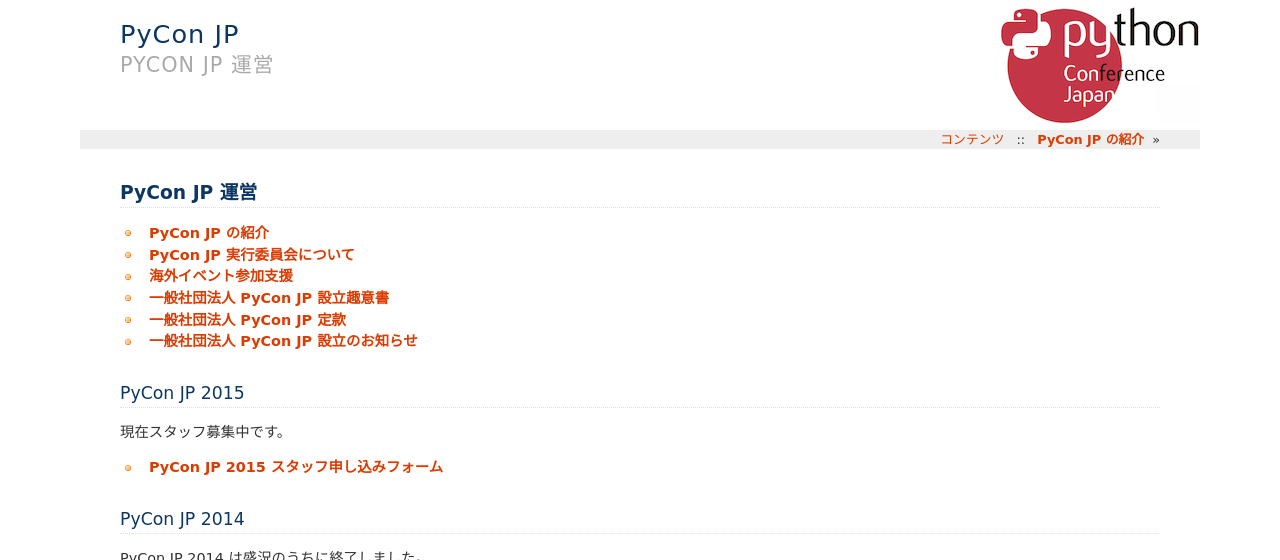
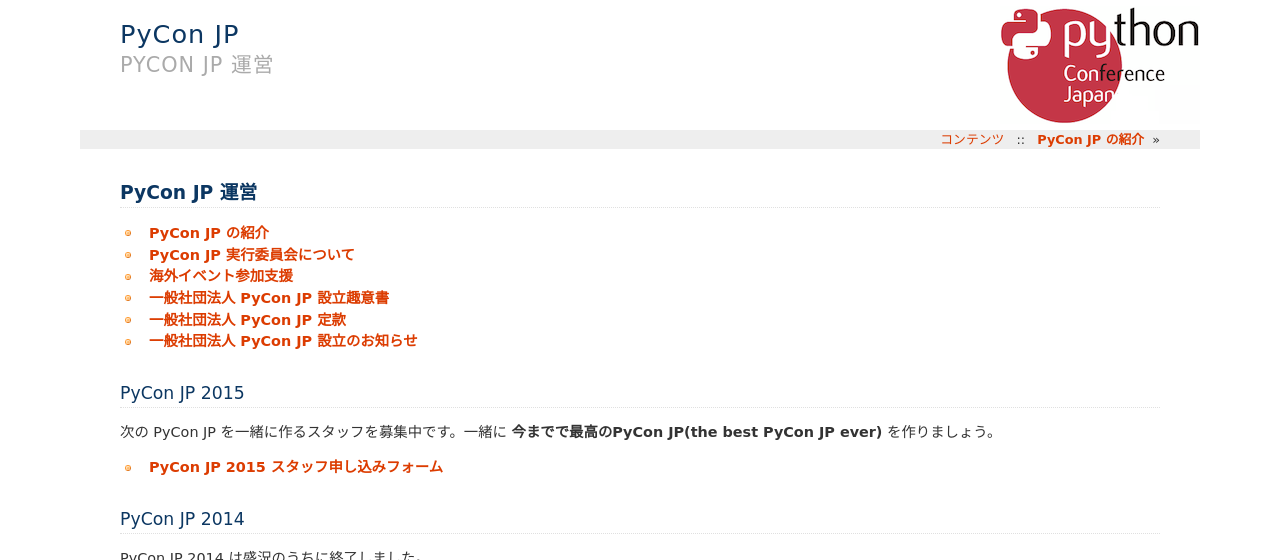
Before and after one commit to pyconjp/www.pycon.jp, a Sphinx documentation site: the page built from source/index.rst, in a window 1280 px wide and 900 px high, cut to the strip 0-560 px from the top of the window. Built offline with Sphinx 7.4.7, drawn with Linux system fonts in a browser that asks for light colours.

Commit message:
募集テキストを追加

```diff
--- a/source/index.rst
+++ b/source/index.rst
@@ -16,7 +16,7 @@
 
 PyCon JP 2015
 =============
-現在スタッフ募集中です。
+次の PyCon JP を一緒に作るスタッフを募集中です。一緒に **今までで最高のPyCon JP(the best PyCon JP ever)** を作りましょう。
 
 - `PyCon JP 2015 スタッフ申し込みフォーム <https://docs.google.com/forms/d/1chXlls4-GuL7mvifn5ah2Na9MBtUQGBbczYJDmWevyg/viewform>`_
 
```
